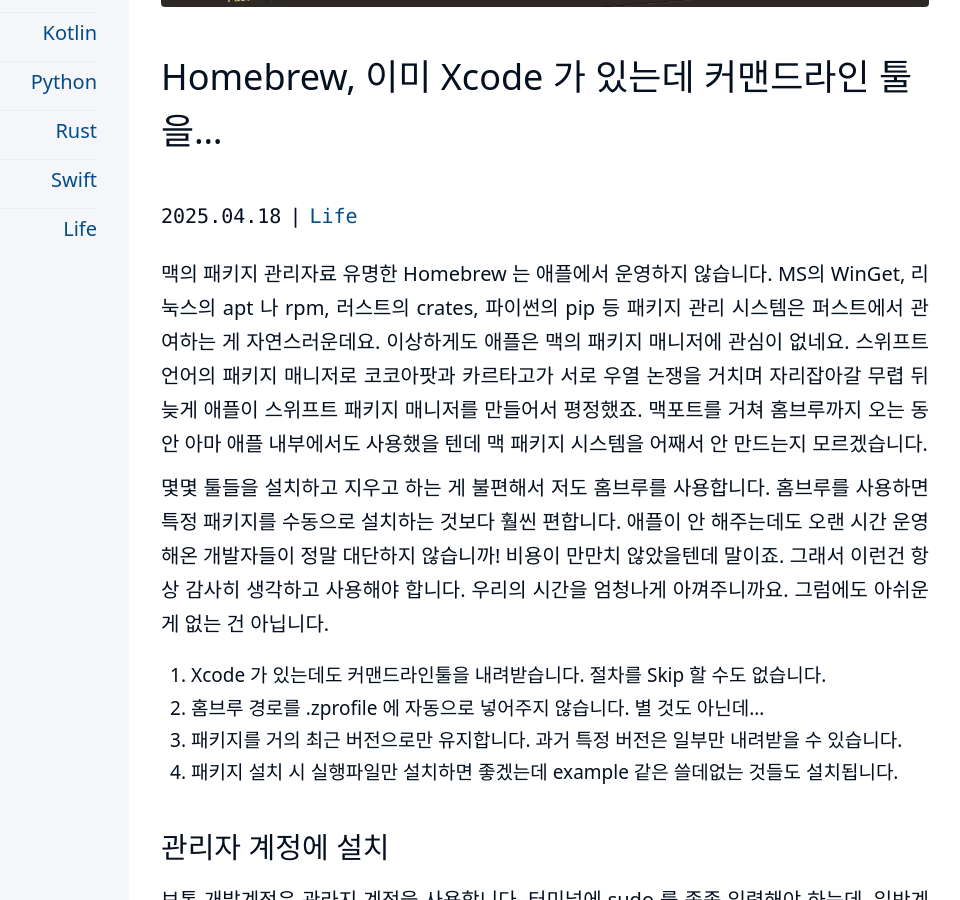
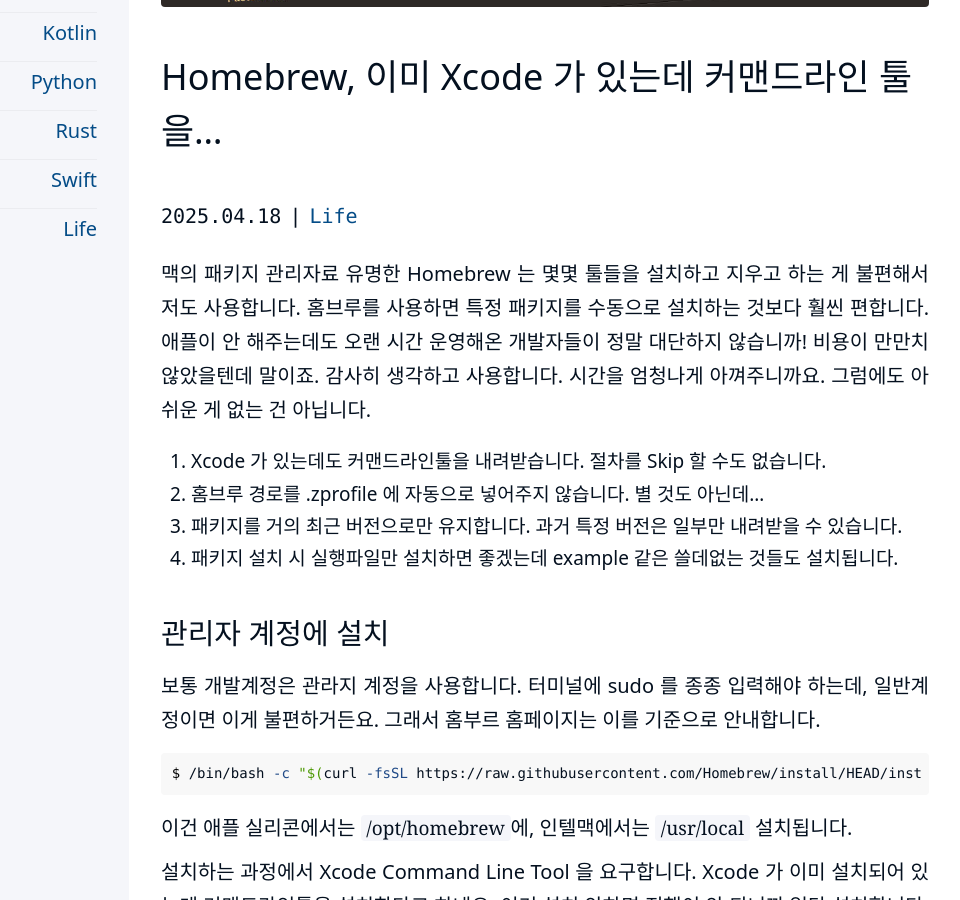
Before and after one commit to kiroshin/kiroshin.github.io, a Jekyll site: the page built from _posts/2025-04-18-homebrew-xcode.md, in a window 1280 px wide and 900 px high, scrolled down 427 px. Shown: the whole window, without its empty margins (191-1151 px from the left). Built offline with Jekyll 4.4.1, drawn with Linux system fonts in a browser that asks for light colours.

Commit message:
Update 2025-04-18-homebrew-xcode.md

```diff
--- a/_posts/2025-04-18-homebrew-xcode.md
+++ b/_posts/2025-04-18-homebrew-xcode.md
@@ -8,9 +8,7 @@
 math: false
 ---
 
-맥의 패키지 관리자료 유명한 Homebrew 는 애플에서 운영하지 않습니다. MS의 WinGet, 리눅스의 apt 나 rpm, 러스트의 crates, 파이썬의 pip 등 패키지 관리 시스템은 퍼스트에서 관여하는 게 자연스러운데요. 이상하게도 애플은 맥의 패키지 매니저에 관심이 없네요. 스위프트 언어의 패키지 매니저로 코코아팟과 카르타고가 서로 우열 논쟁을 거치며 자리잡아갈 무렵 뒤늦게 애플이 스위프트 패키지 매니저를 만들어서 평정했죠. 맥포트를 거쳐 홈브루까지 오는 동안 아마 애플 내부에서도 사용했을 텐데 맥 패키지 시스템을 어째서 안 만드는지 모르겠습니다.
-
-몇몇 툴들을 설치하고 지우고 하는 게 불편해서 저도 홈브루를 사용합니다. 홈브루를 사용하면 특정 패키지를 수동으로 설치하는 것보다 훨씬 편합니다. 애플이 안 해주는데도 오랜 시간 운영해온 개발자들이 정말 대단하지 않습니까! 비용이 만만치 않았을텐데 말이죠. 그래서 이런건 항상 감사히 생각하고 사용해야 합니다. 우리의 시간을 엄청나게 아껴주니까요. 그럼에도 아쉬운 게 없는 건 아닙니다.
+맥의 패키지 관리자료 유명한 Homebrew 는 몇몇 툴들을 설치하고 지우고 하는 게 불편해서 저도 사용합니다. 홈브루를 사용하면 특정 패키지를 수동으로 설치하는 것보다 훨씬 편합니다. 애플이 안 해주는데도 오랜 시간 운영해온 개발자들이 정말 대단하지 않습니까! 비용이 만만치 않았을텐데 말이죠. 감사히 생각하고 사용합니다. 시간을 엄청나게 아껴주니까요. 그럼에도 아쉬운 게 없는 건 아닙니다.
 
 1. Xcode 가 있는데도 커맨드라인툴을 내려받습니다. 절차를 Skip 할 수도 없습니다.
 2. 홈브루 경로를 .zprofile 에 자동으로 넣어주지 않습니다. 별 것도 아닌데...
```
